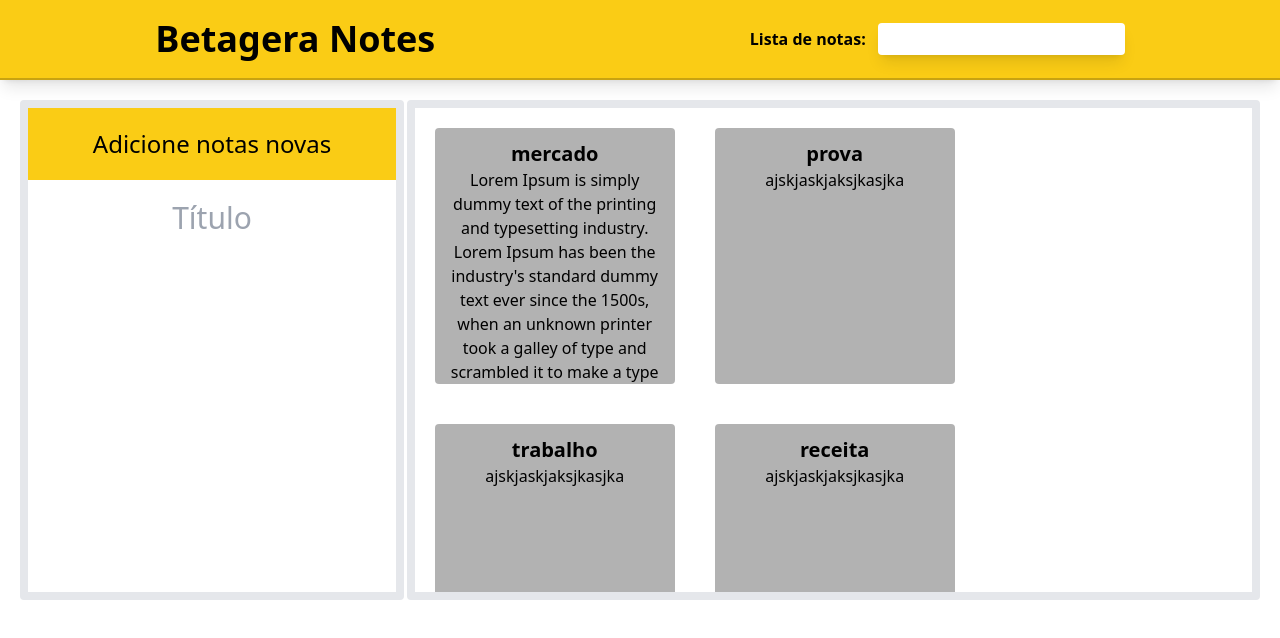
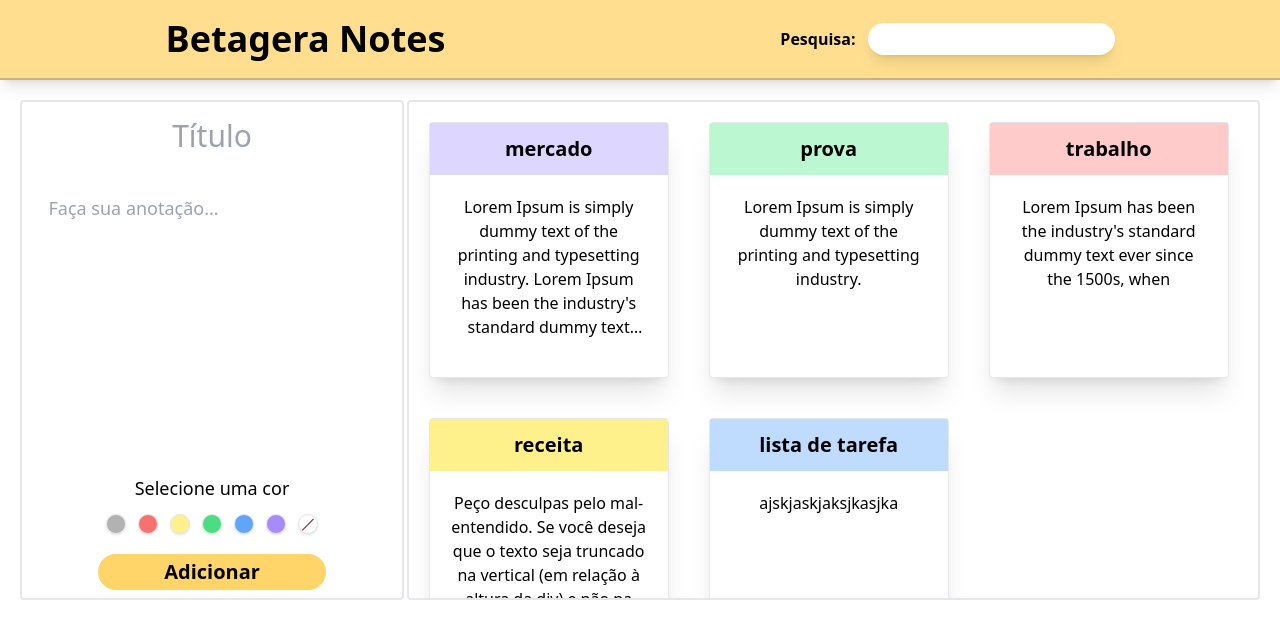
Before and after one commit to Kauan-Gomes/ProjetoWeb2-Storybook, a Next.js app: page / in a window 1280 px wide. Shown: the top 638 px of the page. Built offline with nearby package versions, Linux system fonts and the light colour scheme.

Commit message:
Modal de adicionar notas feito

```diff
--- a/src/app/page.js
+++ b/src/app/page.js
@@ -4,74 +4,99 @@ import Header from '@/components/Header/Header'
 import ListaNotas from '@/components/ListaNotas/ListaNotas'
 import Modal from '@/components/Modal/Modal';
 import { useState } from 'react';
+import { v4 as uuidv4 } from 'uuid';
 
 
-// bg-[url('/paisagem.jpg')]
 
 export default function Home() {
 
 
-  const listaNotas = [
+  const [listaNotas, setlistasNotas] = useState([
     {
       id: 1,
       titulo: "mercado",
       notas: "Lorem Ipsum is simply dummy text of the printing and typesetting industry. Lorem Ipsum has been the industry's standard dummy text ever since the 1500s, when an unknown printer took a galley of type and scrambled it to make a type specimen book. It has survived not only five centuries, but also the leap into electronic typesetting, remaining essentially unchanged. It was popularised in the 1960s with the release of Letraset sheets containing Lorem Ipsum passages, and more recently with desktop publishing software like Aldus PageMaker includin",
+      cor: "bg-violet-200"
     },
     {
       id: 2,
       titulo: "prova",
-      notas: "ajskjaskjaksjkasjka",
+      notas: "Lorem Ipsum is simply dummy text of the printing and typesetting industry.",
+      cor: "bg-green-200"
     },
     {
       id: 3,
       titulo: "trabalho",
-      notas: "ajskjaskjaksjkasjka",
+      notas: " Lorem Ipsum has been the industry's standard dummy text ever since the 1500s, when ",
+      cor: "bg-red-200"
     },
     {
       id: 4,
       titulo: "receita",
-      notas: "ajskjaskjaksjkasjka",
+      notas: "Peço desculpas pelo mal-entendido. Se você deseja que o texto seja truncado na vertical (em relação à altura da div) e não na horizontal, você pode usar a classe line-clamp-{n} do Tailwind CSS, onde {n} é",
+      cor: "bg-yellow-200"
     },
     {
       id: 5,
       titulo: "lista de tarefa",
       notas: "ajskjaskjaksjkasjka",
-    },
+      cor: "bg-blue-200"
+    }
+  ])
 
-  ]
-
+  const [color, setColor] = useState('bg-white')
   //valores do input com base no option
   const [selectedOption, setSelectedOption] = useState("");
+  //valores das notas filtradas
+  const [filteredNotes, setFilteredNotes] = useState(listaNotas)
 
-  //valores das notas
-  const [filteredNotes, setFilteredNotes] = useState(listaNotas)
+
+  //função para adicionar notas
+  const handleAddNotes = (event, color) => {
+
+    //pelo evento pegando os valores do input e textArea
+    const titulo = event.target[0].value
+    const notas = event.target[1].value
+
+    //criando uma nota nova com suas propriedades
+    const newNote = {
+      id: uuidv4(),
+      titulo: titulo == "" ? "undefined" : titulo,
+      notas: notas,
+      cor: color
+    };
+
+
+    //adicionando a nota as outras
+    setlistasNotas([newNote, ...listaNotas]);
+  }
 
   //função para filtrar as notas com base na barra de pesquisa do input
   const handleOptionChange = (event) => {
     setSelectedOption(event.target.value);
 
-    const filteredNotes = listaNotas.filter((notes) => notes.titulo.toLowerCase().includes(event.target.value.toLowerCase()))
-
+    const filteredNotes = listaNotas.filter((note) => {
+      return note.titulo.toLowerCase().includes(event.target.value.toLowerCase());
+    });
     setFilteredNotes(filteredNotes)
 
   };
 
-  console.log(selectedOption)
+
+
   console.log(filteredNotes)
-
 
   return (
     <>
       <body className="h-full">
         <Header
-
-          listaNotas={listaNotas}
+          listaNotas={filteredNotes}
           handleOptionChange={handleOptionChange}
           selectedOption={selectedOption}
         />
         <section className='flex mt-5 '>
-          <Modal/>
-          <ListaNotas listaNotas={filteredNotes} />
+          <Modal color={color} setColor={setColor} functionAddnotes={handleAddNotes}/>
+          <ListaNotas listaNotas={listaNotas} />
         </section>
       </body>
     </>
--- a/src/components/Button.jsx
+++ /dev/null
@@ -1,9 +0,0 @@
-import React from 'react'
-
-export default function Button({children}) {
-  return (
-    <button className='flex justify-center items-center h-6 w-6 rounded-full bg-black/30 '>
-        {children}
-    </button>
-  )
-}
--- a/src/components/Header/Header.jsx
+++ b/src/components/Header/Header.jsx
@@ -3,12 +3,12 @@
 
 export default function Header({ listaNotas, handleOptionChange, selectedOption }) {
   return (
-    <div className="flex w-full h-20 bg-yellow-400 mx-auto justify-around items-center border-b-2 shadow-lg border-black/20">
+    <div className="flex w-full h-20 bg-[#ffd569be] mx-auto justify-around items-center border-b-2 shadow-lg border-black/20">
       <h1 className='font-semibold text-4xl '>Betagera Notes</h1>
 
       <div className='flex gap-2'>
-        <label className='font-semibold p-1' for="note">Lista de notas: </label>
-        <input className='rounded shadow-lg p-1 pl-3' list="notes" name="note" id="note" value={selectedOption} onChange={handleOptionChange} />
+        <label className='font-semibold p-1' for="note">Pesquisa: </label>
+        <input className='rounded-full shadow-lg p-1 pl-3' list="notes" name="note" id="note" value={selectedOption} onChange={handleOptionChange} />
         <datalist id="notes">
           {listaNotas.map((notas) =>
             <option value={notas.titulo} />
--- a/src/components/ListaNotas/ListaNotas.jsx
+++ b/src/components/ListaNotas/ListaNotas.jsx
@@ -1,10 +1,11 @@
+
 
 import Notas from "../Notas"
 
 export default function ListaNotas({ listaNotas }) {
 
     return (
-        <div className="absolute bg-white/50 w-8/12 right-5 overflow-auto h-[500px]  rounded 2xl:h-[700px] flex flex-wrap text-center border-8">
+        <div className="absolute bg-white/50 w-8/12 right-5 overflow-auto h-[500px]  rounded 2xl:h-[700px] flex flex-wrap text-center border-2">
             {listaNotas.map((props) => <Notas key={props.id} {...props} />)}
         </div>
     )
--- a/src/components/Modal/Modal.jsx
+++ b/src/components/Modal/Modal.jsx
@@ -1,10 +1,44 @@
 
-const Modal = () => {
+
+const Modal = ({color, setColor, functionAddnotes, updateNotes}) => {
+
+
+  const handleSubmit = (event) => {
+    event.preventDefault()
+    functionAddnotes(event, color)
+
+    setColor('bg-white')
+    event.target[0].value = ""
+    event.target[1].value = ""
+
+
+  }
+
   return (
-    <div className="relative border-8 left-5 w-96 h-[500px] rounded text-center overflow-hidden flex-wrap">
-        <h1 className="text-2xl bg-yellow-400 p-5">Adicione notas novas</h1>
-        <input className="text-center text-3xl focus:outline-none mt-5 max-w-full break-all overflow-auto" placeholder="Título" type="text" />
-    </div>
+    <form onSubmit={handleSubmit} className="relative border-2 left-5 w-96 h-[500px] rounded text-center overflow-hidden flex flex-col gap-5 items-center">
+      <input className={`max-w-full text-center text-3xl focus:outline-none ${color} pt-4  break-all overflow-auto border-b- pb-3 `} placeholder="Título" type="text" />
+
+      <textarea placeholder="Faça sua anotação..." className="text-lg mx-5 p-2 focus:outline-none resize-none" cols="30" rows="9"></textarea>
+
+      <div className="flex flex-col gap-3 items-center">
+        <label className="text-lg">Selecione uma cor </label>
+        <div className="flex gap-3">
+          <span onClick={() => setColor("bg-black/10")}  className="border cursor-pointer shadow hover:bg-black/10 bg-black/30 h-5 w-5 rounded-full"></span>
+          <span onClick={() => setColor("bg-red-200")} className="border cursor-pointer shadow hover:bg-red-500 bg-red-400 h-5 w-5 rounded-full"></span>
+          <span onClick={() => setColor("bg-yellow-200")}  className="border cursor-pointer shadow hover:bg-yellow-300 bg-yellow-200 h-5 w-5 rounded-full"></span>
+          <span onClick={() => setColor("bg-green-200")} className="border cursor-pointer shadow hover:bg-green-600 bg-green-400 h-5 w-5 rounded-full"></span>
+          <span onClick={() => setColor("bg-blue-200")}  className="border cursor-pointer shadow hover:bg-blue-600 bg-blue-400 h-5 w-5 rounded-full"></span>
+          <span onClick={() => setColor("bg-violet-200")} className="border cursor-pointer shadow hover:bg-violet-600 bg-violet-400 h-5 w-5 rounded-full"></span>
+          <span onClick={() => setColor('bg-white')} className={`border cursor-pointer shadow ${color === 'bg-white' ? 'bg-white' : 'bg-transparent'} h-5 w-5 rounded-full relative`}>
+              <span className="absolute transform -rotate-45 left-[1px] bg-red-900 top-1/2 h-[1.4px] border-red-800" style={{ width: '90%', transformOrigin: 'center' }}></span>
+          </span>
+        </div>
+      </div>
+
+
+
+      <button type="submit" className={`font-semibold rounded-full bg-[#ffd569] w-3/5 py-1 text-xl hover:bg-yellow-500`} >Adicionar</button>
+    </form>
   )
 }
 
--- a/src/components/Notas.jsx
+++ b/src/components/Notas.jsx
@@ -1,10 +1,26 @@
+import { useState } from "react"
 
 
-export default function Notas({titulo, notas}) {
+export default function Notas({ titulo, notas, cor }) {
+
+  const [toggleHover, setToggleHover] = useState(false)
+
+
+
   return (
-    <div className="bg-black/30 h-64 w-60 rounded m-5 overflow-clip p-3">
-        <h1 className="text-xl font-semibold">{titulo}</h1>
-        <p className="">{notas}</p>
+    <div
+      onMouseLeave={(event) => setToggleHover(false)}
+      onMouseEnter={(event) => setToggleHover(true)}
+      className="relative bg-white h-64 w-60 rounded m-5  border shadow-xl cursor-pointer">
+      <h1 className={`text-xl font-semibold ${cor} p-3`}>{titulo}</h1>
+      <p className="mx-5 mt-5 line-clamp-6 overflow-hidden">{notas}</p>
+      {toggleHover &&
+        <div className="flex justify-center items-center font-semibold absolute bg-[#ffd569dc] h-64 w-60 top-0 rounded">
+          <h2 className="transition duration-300 transform scale-100 hover:scale-140 ">Clique aqui <br/> para ver mais</h2>
+        </div>
+      }
+
     </div>
+
   )
 }
```
Also changed, not shown: package.json (+5 -4 lines), 1 other file (tests, documents, lock files or other folders).
